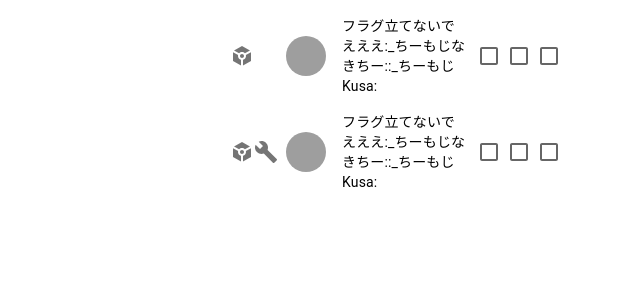
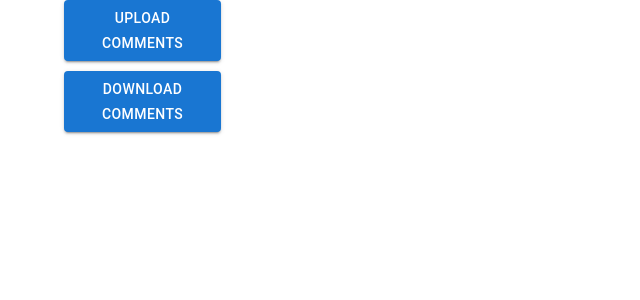
Before and after one commit to jeyjeyjeey/autoban-troll, a Next.js app in the folder apps/anote/: page / in a window 1280 px wide. Shown: the top 300 px of the page, without its empty margins (0-640 px from the left). Built offline with nearby package versions, Linux system fonts and the light colour scheme; grey boxes are pictures that could not be loaded.

Commit message:
anote: feat: setting styles and download function

```diff
--- a/apps/anote/pages/data.tsx
+++ b/apps/anote/pages/data.tsx
@@ -6,7 +6,8 @@ export type comment = {
 }
 
 type snippet = {
-    messageText: string
+    type: string,
+    displayMessage: string
 }
 
 type authorDetails = {
@@ -24,6 +25,12 @@ export type annotation = {
     isInstruction: boolean
     isAutonomy: boolean
 }
+
+export const annotationDefault: annotation = {
+    isSlander: false,
+    isInstruction: false,
+    isAutonomy: false
+  }
 
 export const jsonData = [
     {
--- a/apps/anote/pages/index.tsx
+++ b/apps/anote/pages/index.tsx
@@ -7,26 +7,20 @@ import ListItemButton from '@mui/material/ListItemButton';
 import ListItemText from '@mui/material/ListItemText';
 import ListItemAvatar from '@mui/material/ListItemAvatar';
 import Checkbox from '@mui/material/Checkbox';
+import Tooltip from '@mui/material/Tooltip';
 import Avatar from '@mui/material/Avatar';
 import ListItemIcon from '@mui/material/ListItemIcon';
 import BuildIcon from '@mui/icons-material/Build';
 import TokenIcon from '@mui/icons-material/Token';
-import type {comment, annotation} from './data'
-import { jsonData } from './data'
+import type {comment} from './data'
+import {annotationDefault} from './data'
 
 
 const Home: NextPage = () => {
-  let data: Array<comment> = jsonData;
-  const annotationDefault: annotation = {
-    isSlander: false,
-    isInstruction: false,
-    isAutonomy: false
-  }
-  data.forEach(d => d.annotation = annotationDefault)
-  const [comments, setComments] = React.useState<Array<comment>>(data);
+  const [comments, setComments] = React.useState<Array<comment>>(Array());
+  const [filename, setFilename] = React.useState<String>();
 
   function reverseAnnotationOf(anotationType: string, id: string) {
-    // console.log(`slander before set: ${comments[0].annotation?.isSlander}`)
     const foundIndex: number = comments.findIndex(d => d.id == id);
     let foundComment = { ...comments[foundIndex] };
     if (anotationType == "slander") {
@@ -40,12 +34,54 @@ const Home: NextPage = () => {
     }
     comments.splice(foundIndex, 1, foundComment);
     setComments(Array(...comments));
-    // console.log(`slander after set: ${comments[0].annotation?.isSlander}`)
   }
 
+  async function changeUploadFile(event: any) {
+    const files = event.target.files;
+    const text = await readFileAsText(files[0]);
+    const parsed = text.split('\n').map(row => JSON.parse(row))
+    let pdata: Array<comment> = parsed;
+    pdata.forEach(d => d.annotation = {...annotationDefault})
+    setComments(pdata)
+    setFilename(files[0].name)
+  }
+
+  function readFileAsText(file: Blob): Promise<string> {
+    return new Promise<string>((resolve, reject) => {
+      const reader = new FileReader();
+      reader.onerror = () => reject(reader.error);
+      reader.onload = () => resolve((reader.result as string) || '');
+      reader.readAsText(file);
+    });
+  }
+
+  function downloadComments() {
+    const blob = new Blob([comments.map(comment => JSON.stringify(comment)).join("\n")], {type: "text/json"})
+    const url = URL.createObjectURL(blob)
+    const a = document.createElement("a");
+    document.body.appendChild(a);
+    a.download = `download_${filename}`;
+    a.href = url;
+    a.click();
+    a.remove();
+    URL.revokeObjectURL(url);
+  }
+
+  const checkboxStyle = {color: "silver"};
+
   return (
-    <Container maxWidth="md">
-      <List dense sx={{ width: '100%', maxWidth: 360, bgcolor: 'background.paper' }}>
+    <Container maxWidth="lg" sx={{ display: 'flex', flexDirection: "row", justifyContent: "space-between" }}>
+      <Box sx={{ display: 'flex', flexDirection: "column", alignContent: "flex-start" }}>
+        <Button variant="contained" component="label" sx={{textAlign: "center", width: "80%", marginBottom: "10px"}}>
+          Upload comments
+          <input hidden type="file" accept=".jsonl" onChange={changeUploadFile}/>
+        </Button>
+        <Button variant="contained" component="label" sx={{textAlign: "center", width: "80%"}} onClick={downloadComments}>
+          Download comments
+        </Button>
+      </Box>
+      <Box>
+        <List dense sx={{ width: '100%', backgroundColor: '#111111', color: 'white' }}>
           {comments.map((comment) => {
             const labelId = `checkbox-list-secondary-label-${comment.id}`;
             return (
@@ -54,44 +90,61 @@ const Home: NextPage = () => {
                 disablePadding
               >
                 <ListItemButton>
+                  <Tooltip title="member/moderator">
                     <ListItemIcon>
-                  { comment.authorDetails.isChatSponsor && <TokenIcon />}
-                  { comment.authorDetails.isChatModerator && <BuildIcon />}
+                      { comment.authorDetails.isChatSponsor && <TokenIcon sx={{color: "white"}}/>}
+                      { comment.authorDetails.isChatModerator && <BuildIcon sx={{color: "white"}}/>}
                     </ListItemIcon>
+                  </Tooltip>
                   <ListItemAvatar>
                     <Avatar
                       alt={`Avatar n°${comment.authorDetails.displayName}`}
                       src={comment.authorDetails.profileImageUrl}
                     />
                   </ListItemAvatar>
-                <ListItemText id={labelId} primary={`${comment.snippet.messageText}`} />
+                  <ListItemText
+                    id={labelId}
+                    primary={comment.authorDetails.displayName}
+                    sx={{width: "15%", color: comment.authorDetails.isChatSponsor ? "green" : "silver", fontWeight: "bold"}}
+                  />
+                  <ListItemText
+                    id={labelId}
+                    primary={comment.snippet.displayMessage}
+                    sx={{width: "60%", backgroundColor: comment.snippet.type == "superChatEvent" ? "#B8860B" : "inherit"}}
+                  />
+                  <Tooltip title="Slander">
                     <Checkbox
                       name="slander"
-                  edge="end"
                       onChange={(e) => reverseAnnotationOf(e.target.name, comment.id)}
                       checked={comment.annotation?.isSlander == true}
                       inputProps={{ 'aria-labelledby': labelId }}
+                      sx={checkboxStyle}
                     />
+                  </Tooltip>
+                  <Tooltip title="Instruction">
                   <Checkbox
                     name="instruction"
-                  edge="end"
                     onChange={(e) => reverseAnnotationOf(e.target.name, comment.id)}
                     checked={comment.annotation?.isInstruction == true}
                     inputProps={{ 'aria-labelledby': labelId }}
+                    sx={checkboxStyle}
                   />
+                  </Tooltip>
+                  <Tooltip title="Autonomy">
                   <Checkbox
                     name="autonomy"
-                  edge="end"
                     onChange={(e) => reverseAnnotationOf(e.target.name, comment.id)}
                     checked={comment.annotation?.isAutonomy == true}
                     inputProps={{ 'aria-labelledby': labelId }}
+                    sx={checkboxStyle}
                   />
+                  </Tooltip>
                 </ListItemButton>
               </ListItem>
             );
           })}
         </List>
-
+      </Box>
     </Container>
   )
 }
```
Lines whose indentation alone changed are shown as unchanged.
